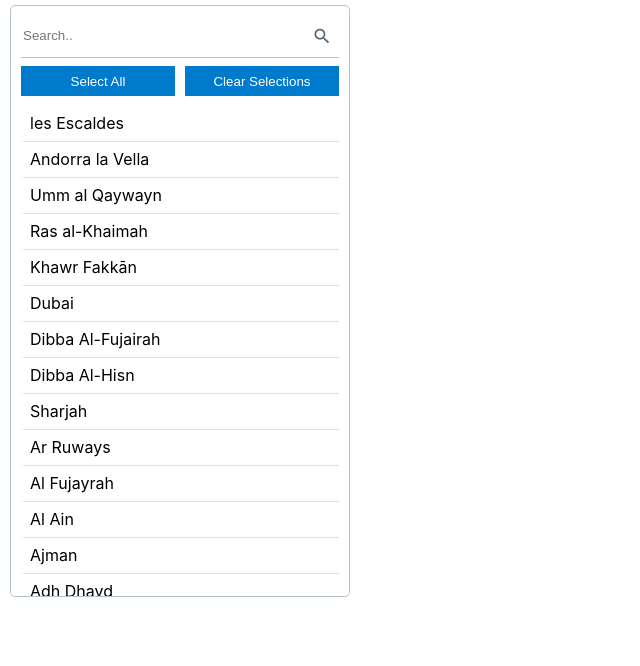
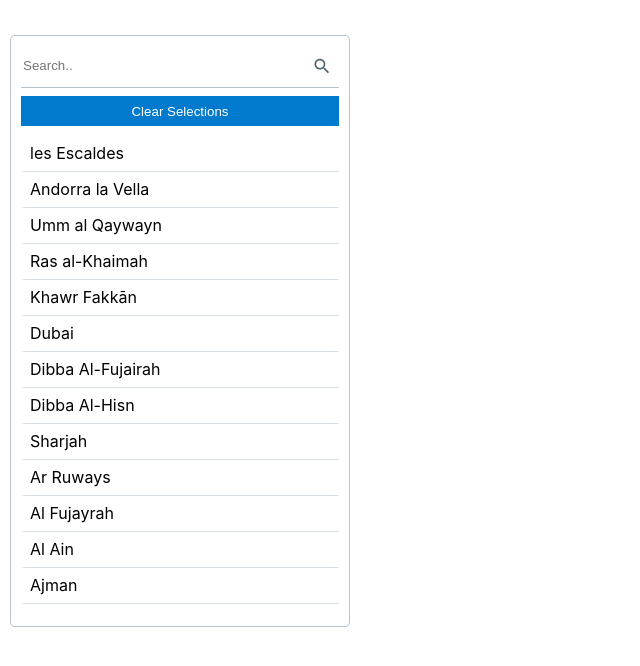
Before and after one commit to aamirshaadalam/mulri-select-list-react, a React (Create React App) app: page / in a window 1280 px wide. Shown: the top 666 px of the page, without its empty margins (0-640 px from the left). Built offline with nearby package versions, Linux system fonts and the light colour scheme.

Commit message:
remove select all

```diff
--- a/src/css/App.css
+++ b/src/css/App.css
@@ -11,6 +11,7 @@
   width: 350px;
   height: 600px;
   overflow-y: auto;
+  margin-top: 30px;
 }
 
 @media (prefers-reduced-motion: no-preference) {
--- a/src/css/list.scss
+++ b/src/css/list.scss
@@ -1,6 +1,8 @@
 $gray5: rgb(182, 195, 204);
 $primary-light: rgb(238, 251, 255);
 $primary-default: rgb(0, 122, 204);
+$primary-hover: rgb(0, 92, 153);
+$primary-pressed: rgb(0, 61, 102);
 $gray12: rgb(79, 100, 114);
 $gray3: rgb(216, 224, 229);
 
@@ -17,7 +19,8 @@ $gray3: rgb(216, 224, 229);
 
     button {
       height: 30px;
-      width: calc((100% - 30px) / 2);
+      width: calc((100% - 20px));
+      // width: calc((100% - 30px) / 2);
       border-radius: 0px;
       border: 1px solid $primary-default;
       background: $primary-default;
@@ -26,6 +29,16 @@ $gray3: rgb(216, 224, 229);
       text-overflow: ellipsis;
       white-space: nowrap;
       overflow: hidden;
+    }
+
+    button:hover {
+      border: 1px solid $primary-hover;
+      background: $primary-hover;
+    }
+
+    button:focus {
+      border: 1px solid $primary-pressed;
+      background: $primary-pressed;
     }
   }
 
@@ -40,10 +53,10 @@ $gray3: rgb(216, 224, 229);
 
   .list-items {
     overflow-y: auto;
-    height: calc(100% - 60px);
+    height: calc(100% - 80px);
 
     &.multi {
-      height: calc(100% - 100px);
+      height: calc(100% - 120px);
     }
 
     .list-item {
--- a/src/lib/list.jsx
+++ b/src/lib/list.jsx
@@ -12,7 +12,7 @@ const ENTER = 'Enter';
 const DESC = 'desc';
 const NO_RECORDS = 'No Records';
 const CLEAR_SELECTIONS = 'Clear Selections';
-const SELECT_ALL = 'Select All';
+// const SELECT_ALL = 'Select All';
 
 const compare = (value1, value2, sortDirection) => {
   let result = 0;
@@ -106,14 +106,6 @@ function List({
     }
   }, [loadCallback, pageNumber, pageSize, searchText, sort]);
 
-  useEffect(() => {
-    if (data) {
-      setList(data);
-    } else if (loadCallback) {
-      loadData();
-    }
-  }, [data, loadCallback, loadData]);
-
   const updateSelections = useCallback(
     (key) => {
       const listMap = list.map((item) => {
@@ -129,6 +121,14 @@ function List({
     },
     [list, singleSelect]
   );
+
+  const clearSelections = () => {
+    const listMap = list.map((item) => {
+      item.isSelected = false;
+      return item;
+    });
+    setList(listMap);
+  };
 
   const search = (key, value) => {
     if (key === ENTER || !value) {
@@ -158,38 +158,12 @@ function List({
     }
   };
 
-  useEffect(() => {
-    const target = loadMore.current;
-    const options = {
-      root: null,
-      rootMargin: '0px',
-      threshold: 0.5,
-    };
-
-    const observer = new IntersectionObserver((entries) => {
-      const first = entries[0];
-      if (first.isIntersecting && !loading && pageSize && totalPages && pageNumber < totalPages) {
-        setPageNumber((prev) => prev + 1);
-      }
-    }, options);
-
-    if (target) {
-      observer.observe(target);
-    }
-
-    return () => {
-      if (target) {
-        return observer.unobserve(target);
-      }
-    };
-  }, [loading, loadMore, pageNumber, pageSize, totalPages]);
-
   const addButtons = (displayList) => {
     if (displayList.length > 0 && !singleSelect) {
       return (
         <div className='btn-container'>
-          <button>{SELECT_ALL}</button>
-          <button>{CLEAR_SELECTIONS}</button>
+          {/* <button>{SELECT_ALL}</button> */}
+          <button onClick={clearSelections}>{CLEAR_SELECTIONS}</button>
         </div>
       );
     }
@@ -235,6 +209,40 @@ function List({
     }
   };
 
+  useEffect(() => {
+    if (data) {
+      setList(data);
+    } else if (loadCallback) {
+      loadData();
+    }
+  }, [data, loadCallback, loadData]);
+
+  useEffect(() => {
+    const target = loadMore.current;
+    const options = {
+      root: null,
+      rootMargin: '0px',
+      threshold: 0.5,
+    };
+
+    const observer = new IntersectionObserver((entries) => {
+      const first = entries[0];
+      if (first.isIntersecting && !loading && pageSize && totalPages && pageNumber < totalPages) {
+        setPageNumber((prev) => prev + 1);
+      }
+    }, options);
+
+    if (target) {
+      observer.observe(target);
+    }
+
+    return () => {
+      if (target) {
+        return observer.unobserve(target);
+      }
+    };
+  }, [loading, loadMore, pageNumber, pageSize, totalPages]);
+
   return (
     <div className='list-group'>
       <SearchBox {...{ searchPlaceholder, search, searchText }}></SearchBox>
```
